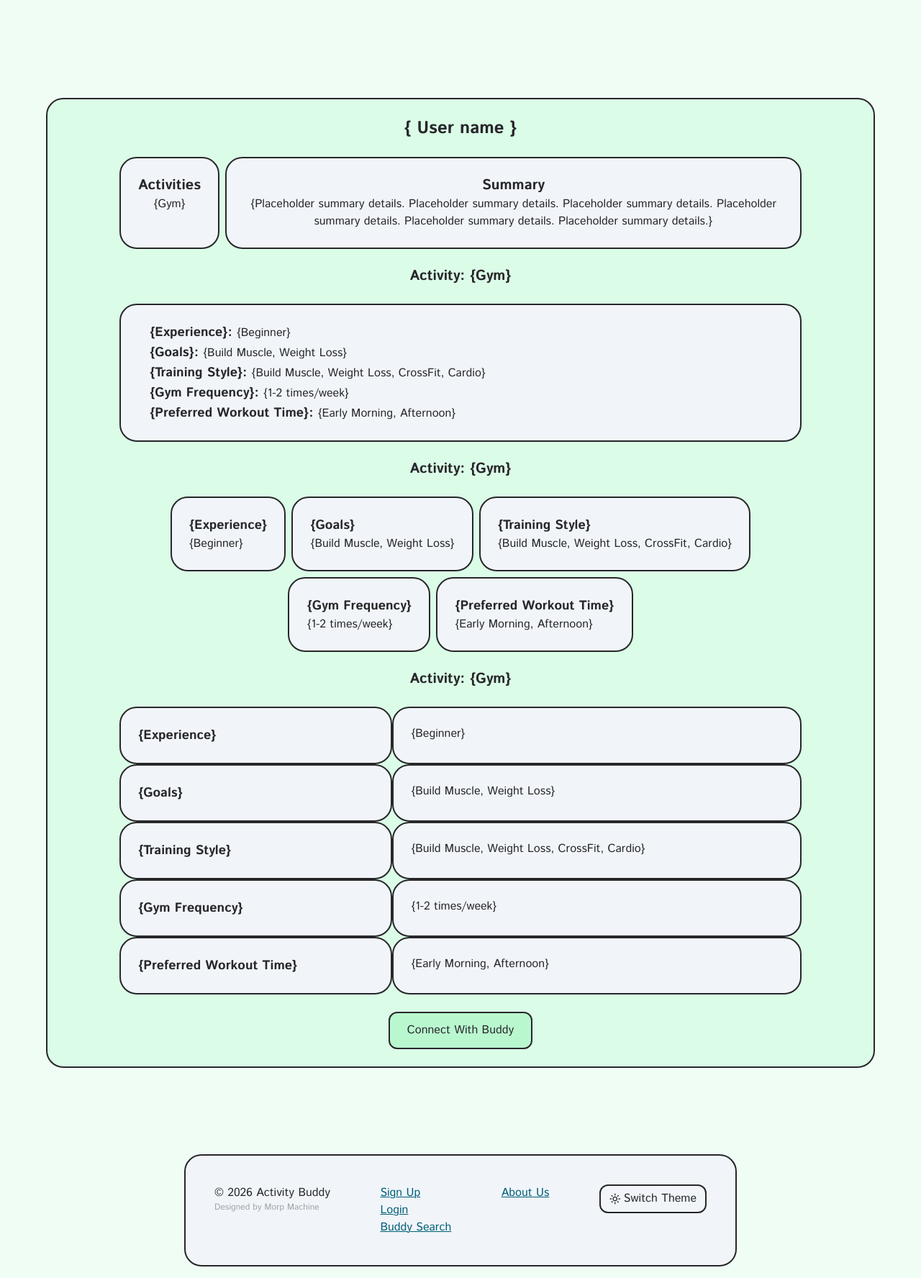
After one commit to evankingca/Activity-Buddy, a Django app: page /profile in a window 1280 px wide. The commit adds this page. Shown: the whole page at 72% size. Run offline with Django 5.2, Linux system fonts and the light colour scheme; some libraries are stand-ins or nearby versions.

Commit message:
Add user profile with examples for gym preferences section

```diff
--- a/browsing/templates/browsing/user_home.html
+++ b/browsing/templates/browsing/user_home.html
@@ -5,7 +5,7 @@
 {% load static %}
 
 
-<div class="container mx-auto mt-30">
+<div class="container mx-auto">
   <section class="flex flex-col gap-8 items-center justify-center">
 
     <!-- ADD username of logged in user -->
--- /dev/null
+++ b/browsing/templates/browsing/user_profile.html
@@ -0,0 +1,132 @@
+{% extends 'browsing/base.html' %}
+{% block title %}It's the Home Page{% endblock %}
+
+{% block content %}
+{% load static %}
+
+<!-- TEMP - my-30 -->
+<div class="container mx-auto my-30">
+  <section class="flex flex-col gap-8 items-center justify-center">
+
+    <!-- User Profile -->
+    <div class="flex flex-col gap-6 lg:px-[100px] card card-sm card-tertiary dark:card-primary text-center w-full max-w-6xl">
+      <h2>{ User name }</h2>
+      <div class="flex gap-2">
+        <div class="card card-primary card-sm dark:card-tertiary flex flex-col">
+          <!-- Activities -->
+          <h3>Activities</h3>
+          <p>{Gym}</p>
+        </div>
+        <div class="card card-primary card-sm dark:card-tertiary flex flex-col">
+          <h3>Summary</h3>
+          <p>{Placeholder summary details. Placeholder summary details. Placeholder summary details. Placeholder summary details. Placeholder summary details. Placeholder summary details.}</p>
+        </div>
+      </div>
+
+      <!-- EXAMPLE 1 (condensed section for each activity) -->
+      <div class="flex flex-col justify-center items-stretch gap-6">
+        <!-- Loop (1): for each activity -->
+        <h3>Activity: {Gym}</h3>
+        <div class="card card-primary dark:card-tertiary text-left">
+            <ul>
+              <li><span class="font-bold text-lg">{Experience}: </span>{Beginner}</li>
+              <li><span class="font-bold text-lg">{Goals}: </span>{Build Muscle, Weight Loss}</li>
+              <li><span class="font-bold text-lg">{Training Style}: </span>{Build Muscle, Weight Loss, CrossFit, Cardio}</li>
+              <li><span class="font-bold text-lg">{Gym Frequency}: </span>{1-2 times/week}</li>
+              <li><span class="font-bold text-lg">{Preferred Workout Time}: </span>{Early Morning, Afternoon}</li>
+           </ul>
+        </div>
+      </div>
+
+      <!-- EXAMPLE 2 (individual preferences, compact) -->
+      <div class="flex flex-col justify-center items-stretch gap-6">
+        <!-- Loop (1): for each activity -->
+        <h3>Activity: {Gym}</h3>
+        <div class="flex flex-col md:flex-row flex-wrap justify-center items-stretch gap-2">
+        <!-- Loop (2): For each preference for that activity -->
+
+          <div class="card card-primary card-sm dark:card-tertiary flex flex-col">
+            <h4 class="text-left">{Experience}</h4>
+            <p class="text-left">{Beginner}</p>
+          </div>
+          <!-- End Loop (2) -->
+           <!-- Example placeholder -->
+          <div class="card card-primary card-sm dark:card-tertiary flex flex-col">
+            <h4 class="text-left">{Goals}</h4>
+            <p class="text-left">{Build Muscle, Weight Loss}</p>
+          </div>
+          <div class="card card-primary card-sm dark:card-tertiary flex flex-col">
+            <h4 class="text-left">{Training Style}</h4>
+            <p class="text-left">{Build Muscle, Weight Loss, CrossFit, Cardio}</p>
+          </div>
+          <div class="card card-primary card-sm dark:card-tertiary flex flex-col">
+            <h4 class="text-left">{Gym Frequency}</h4>
+            <p class="text-left">{1-2 times/week}</p>
+          </div>
+          <div class="card card-primary card-sm dark:card-tertiary flex flex-col">
+            <h4 class="text-left">{Preferred Workout Time}</h4>
+            <p class="text-left">{Early Morning, Afternoon}</p>
+          </div>
+          <!-- End Example placeholder -->
+        </div>
+      </div>
+      <!-- End Loop (1) -->
+
+
+       <!-- EXAMPLE 3 (individual preferences, spread) -->
+      <div class="flex flex-col justify-center items-stretch gap-6">
+        <!-- Loop (1): for each activity -->
+        <h3>Activity: {Gym}</h3>
+        <div class="grid grid-cols-5">
+        <!-- Loop (2): For each preference for that activity -->
+
+          <div class="card card-primary card-sm dark:card-tertiary col-span-2">
+            <h4 class="text-left">{Experience}</h4>
+          </div>
+          <div class="card card-primary card-sm dark:card-tertiary col-span-3">
+            <p class="text-left">{Beginner}</p>
+          </div>
+          <!-- End Loop (2) -->
+           <!-- Example placeholder -->
+          <div class="card card-primary card-sm dark:card-tertiary col-span-2">
+            <h4 class="text-left">{Goals}</h4>
+          </div>
+          <div class="card card-primary card-sm dark:card-tertiary col-span-3">
+            <p class="text-left">{Build Muscle, Weight Loss}</p>
+          </div>
+          <div class="card card-primary card-sm dark:card-tertiary col-span-2">
+            <h4 class="text-left">{Training Style}</h4>
+          </div>
+          <div class="card card-primary card-sm dark:card-tertiary col-span-3">
+            <p class="text-left">{Build Muscle, Weight Loss, CrossFit, Cardio}</p>
+          </div>
+          <div class="card card-primary card-sm dark:card-tertiary col-span-2">
+            <h4 class="text-left">{Gym Frequency}</h4>
+          </div>
+          <div class="card card-primary card-sm dark:card-tertiary col-span-3">
+            <p class="text-left">{1-2 times/week}</p>
+          </div>
+          <div class="card card-primary card-sm dark:card-tertiary col-span-2">
+            <h4 class="text-left">{Preferred Workout Time}</h4>
+          </div>
+          <div class="card card-primary card-sm dark:card-tertiary col-span-3">
+            <p class="text-left">{Early Morning, Afternoon}</p>
+          </div>
+
+
+
+          <!-- End Example placeholder -->
+        </div>
+      </div>
+      <!-- End Loop (1) -->
+
+      <!-- If logged in User -->
+      <!-- <button class="btn btn-secondary mx-auto">Edit</button> -->
+      <!-- Else -->
+      <button class="btn btn-secondary mx-auto">Connect With Buddy</button>
+    </div>
+
+
+  </section>
+</div>
+{% endblock %}
--- a/browsing/urls.py
+++ b/browsing/urls.py
@@ -8,6 +8,8 @@ urlpatterns = [
 
 
     path("user",views.user_home, name="user_home"),
+    path("profile",views.user_profile, name="user_profile"),
+
 
     # ------------------------------
     # Auth Endpoints
--- a/browsing/views.py
+++ b/browsing/views.py
@@ -50,6 +50,10 @@ def login(request):
 def user_home(request):
     context = {}
     return render(request, "browsing/user_home.html", context)
+
+def user_profile(request):
+    context = {}
+    return render(request, "browsing/user_profile.html", context)
 
 # -------------------------
 # Authentication Views
--- a/tailwindApp/static/css/dist/styles.css
+++ b/tailwindApp/static/css/dist/styles.css
@@ -254,8 +254,14 @@
   .order-3 {
     order: 3;
   }
+  .col-span-1 {
+    grid-column: span 1 / span 1;
+  }
   .col-span-2 {
     grid-column: span 2 / span 2;
+  }
+  .col-span-3 {
+    grid-column: span 3 / span 3;
   }
   .container {
     width: 100%;
@@ -296,6 +302,9 @@
   }
   .mx-auto {
     margin-inline: auto;
+  }
+  .my-30 {
+    margin-block: calc(var(--spacing) * 30);
   }
   .-mt-3 {
     margin-top: calc(var(--spacing) * -3);
@@ -390,6 +399,9 @@
   .flex-1 {
     flex: 1;
   }
+  .basis-auto {
+    flex-basis: auto;
+  }
   .transform {
     transform: var(--tw-rotate-x,) var(--tw-rotate-y,) var(--tw-rotate-z,) var(--tw-skew-x,) var(--tw-skew-y,);
   }
@@ -402,20 +414,38 @@
   .grid-cols-2 {
     grid-template-columns: repeat(2, minmax(0, 1fr));
   }
+  .grid-cols-3 {
+    grid-template-columns: repeat(3, minmax(0, 1fr));
+  }
+  .grid-cols-5 {
+    grid-template-columns: repeat(5, minmax(0, 1fr));
+  }
   .flex-col {
     flex-direction: column;
   }
   .flex-row {
     flex-direction: row;
   }
+  .flex-wrap {
+    flex-wrap: wrap;
+  }
   .items-center {
     align-items: center;
+  }
+  .items-stretch {
+    align-items: stretch;
   }
   .justify-between {
     justify-content: space-between;
   }
   .justify-center {
     justify-content: center;
+  }
+  .justify-stretch {
+    justify-content: stretch;
+  }
+  .justify-items-stretch {
+    justify-items: stretch;
   }
   .btn-sm {
     gap: var(--spacing);
@@ -427,6 +457,9 @@
   }
   .gap-2 {
     gap: calc(var(--spacing) * 2);
+  }
+  .gap-3 {
+    gap: calc(var(--spacing) * 3);
   }
   .gap-4 {
     gap: calc(var(--spacing) * 4);
@@ -445,6 +478,9 @@
   }
   .gap-12 {
     gap: calc(var(--spacing) * 12);
+  }
+  .gap-32 {
+    gap: calc(var(--spacing) * 32);
   }
   .gap-x-4 {
     column-gap: calc(var(--spacing) * 4);
@@ -797,8 +833,18 @@
     }
   }
   @media (width >= 48rem) {
+    .md\:flex-col {
+      flex-direction: column;
+    }
+  }
+  @media (width >= 48rem) {
     .md\:flex-row {
       flex-direction: row;
+    }
+  }
+  @media (width >= 48rem) {
+    .md\:justify-center {
+      justify-content: center;
     }
   }
   @media (width >= 64rem) {
@@ -834,6 +880,11 @@
   @media (width >= 64rem) {
     .lg\:justify-between {
       justify-content: space-between;
+    }
+  }
+  @media (width >= 64rem) {
+    .lg\:px-\[100px\] {
+      padding-inline: 100px;
     }
   }
   @media (width >= 80rem) {
@@ -1030,6 +1081,12 @@
     --tw-font-weight: var(--font-weight-bold);
     font-weight: var(--font-weight-bold);
   }
+  h4 {
+    font-size: var(--text-lg);
+    line-height: var(--tw-leading, var(--text-lg--line-height));
+    --tw-font-weight: var(--font-weight-bold);
+    font-weight: var(--font-weight-bold);
+  }
   hr {
     border-radius: calc(infinity * 1px);
     border-style: var(--tw-border-style);
--- a/tailwindApp/static_src/src/styles.css
+++ b/tailwindApp/static_src/src/styles.css
@@ -289,6 +289,9 @@ A small Secondary button would be:
   h3 {
     @apply text-xl font-bold;
   }
+  h4 {
+    @apply text-lg font-bold;
+  }
 
   /******************/
   /*** SEPARATORS ***/
```
